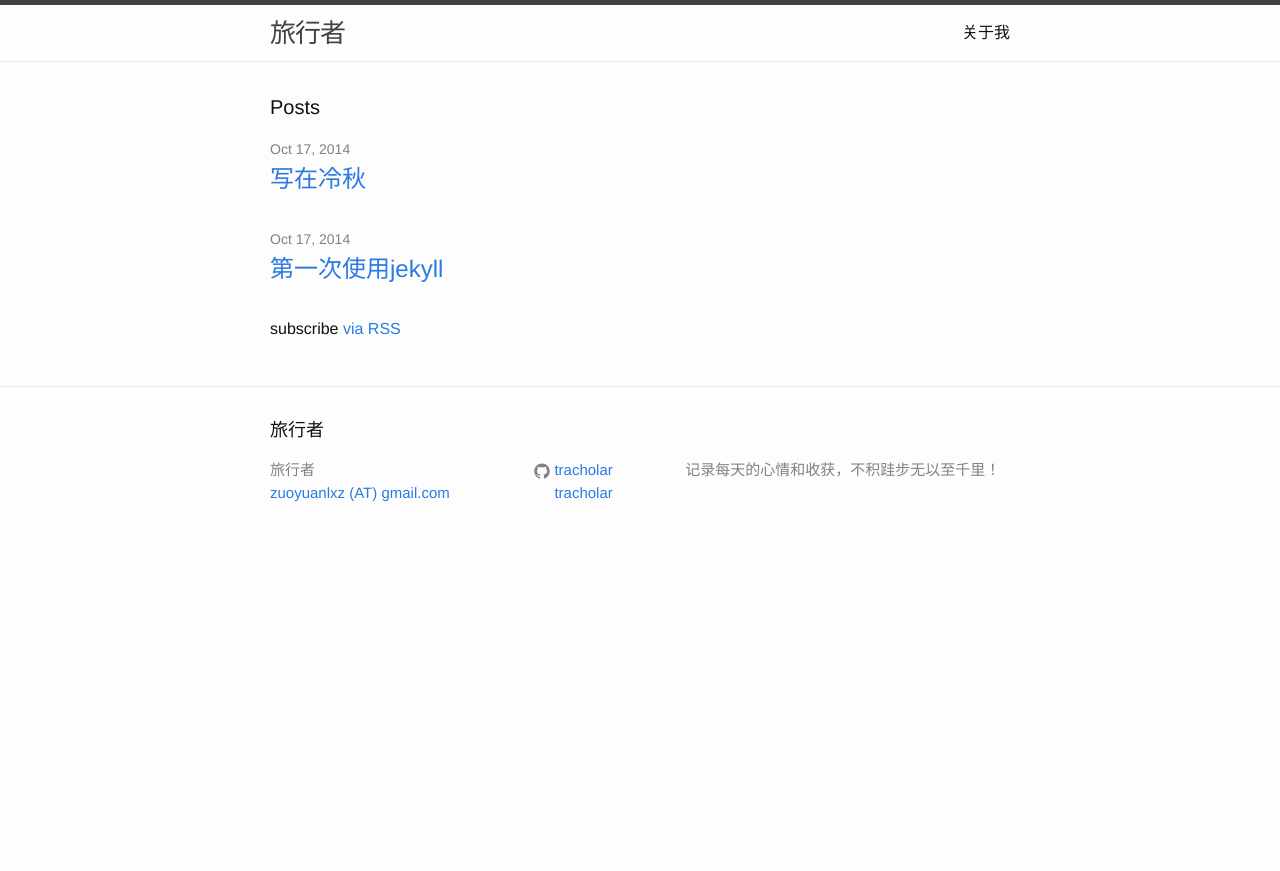
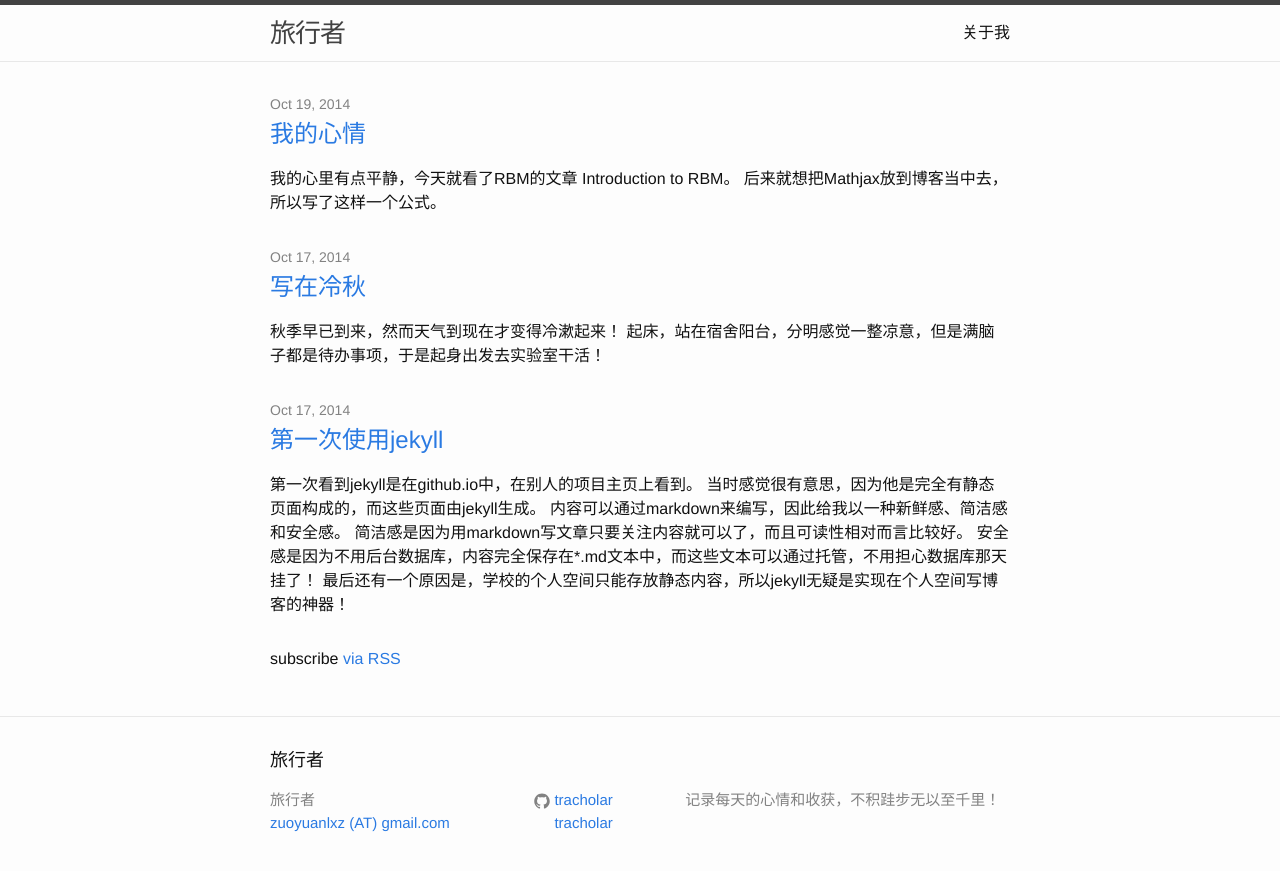
Before and after one commit to tracholar/tracholar.github.io, a Jekyll site: the page built from index.html, in a window 1280 px wide. Shown: the top 871 px of the page. Built offline with Jekyll 4.4.1, drawn with Linux system fonts in a browser that asks for light colours.

Commit message:
add mathjax

```diff
--- a/_includes/head.html
+++ b/_includes/head.html
@@ -8,4 +8,6 @@
 
     <link rel="stylesheet" href="{{ "/css/main.css" | prepend: site.baseurl }}">
     <link rel="canonical" href="{{ page.url | replace:'index.html','' | prepend: site.baseurl | prepend: site.url }}">
+
+	<script type="text/javascript" src="http://cdn.mathjax.org/mathjax/latest/MathJax.js?config=TeX-AMS-MML_HTMLorMML"></script>
 </head>
--- /dev/null
+++ b/_posts/2014-10-19-my-mood.md
@@ -0,0 +1,19 @@
+---
+layout: post
+title: "我的心情"
+description: ""
+category: "dialog"
+tags: ["dialog"]
+---
+
+我的心里有点平静，今天就看了RBM的文章 Introduction to RBM。
+后来就想把Mathjax放到博客当中去，所以写了这样一个公式。
+
+$$E = mc^2$$
+
+$$e^{i\pi} + 1=0$$
+
+整体感觉还不错，显示效果没的说，比PDF上的显示效果还好！！
+
+再来说说心情，心里怪怪的，实验进展不顺利，总是有些莫名其妙的东西在这里！
+问题太多了，估计就是这样吧！
--- a/_sass/_base.scss
+++ b/_sass/_base.scss
@@ -202,3 +202,8 @@
         }
     }
 }
+
+
+article p {
+	text-indent:2em;
+}
--- a/index.html
+++ b/index.html
@@ -4,7 +4,7 @@
 
 <div class="home">
 
-  <h1 class="page-heading">Posts</h1>
+
 
   <ul class="post-list">
     {% for post in site.posts %}
@@ -14,6 +14,9 @@
         <h2>
           <a class="post-link" href="{{ post.url | prepend: site.baseurl }}">{{ post.title }}</a>
         </h2>
+		<div>
+			{{post.excerpt}}
+		</div>
       </li>
     {% endfor %}
   </ul>
```
